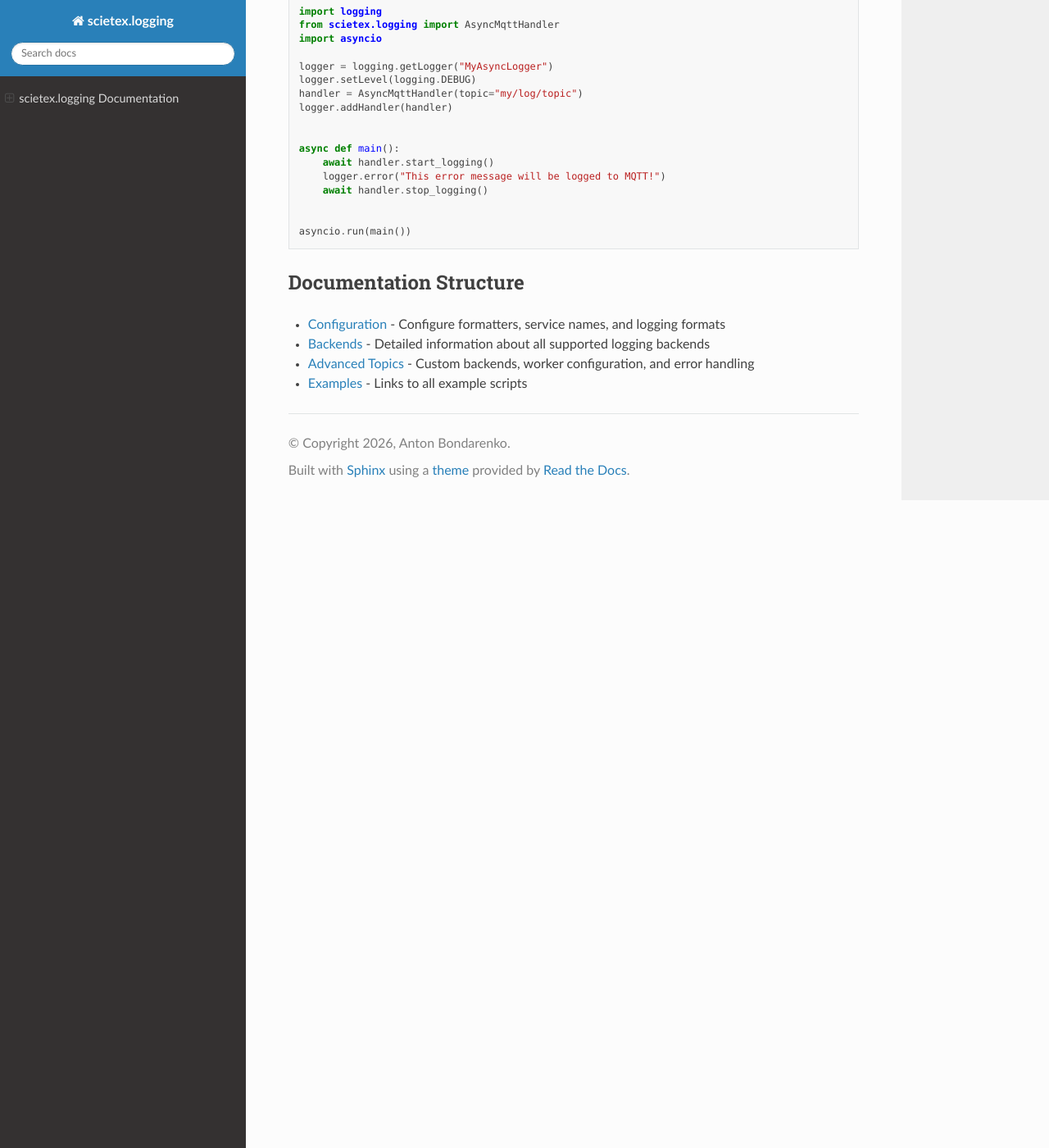
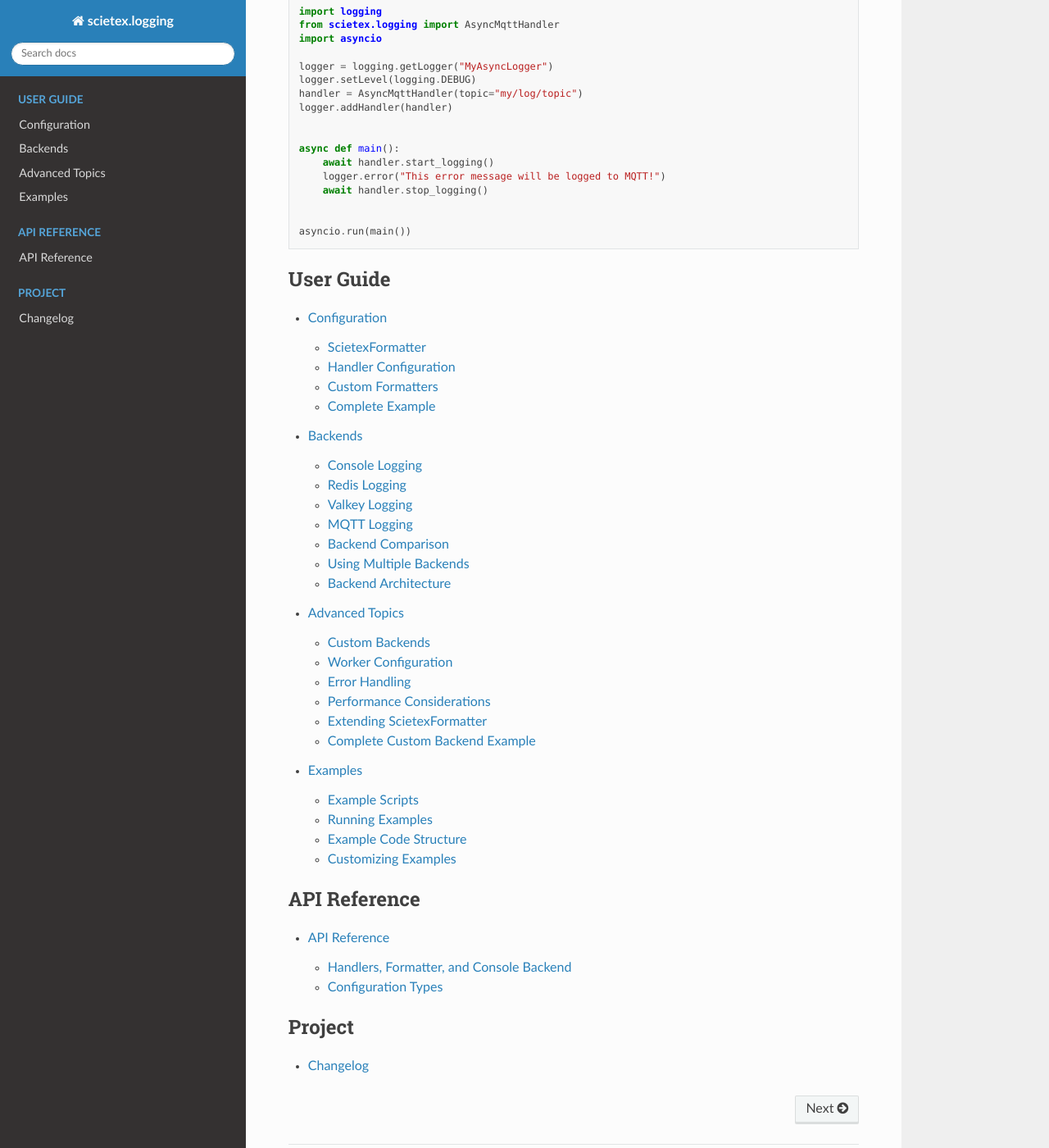
Before and after one commit to bond-anton/scietex.logging, a Sphinx documentation site: the page built from docs/index.md, in a window 1280 px wide and 1400 px high, scrolled down 2235 px. Shown: the whole window at 82% size. Built offline with Sphinx 7.4.7 and the Read the Docs theme 3.1.0, drawn with Linux system fonts in a browser that asks for light colours; the version number could not be read and is left out.

Commit message:
docs: wire Sphinx toctree over existing markdown guides

````diff
--- /dev/null
+++ b/docs/changelog.md
@@ -0,0 +1,2 @@
+```{include} ../CHANGELOG.md
+```
--- a/docs/conf.py
+++ b/docs/conf.py
@@ -56,7 +56,16 @@ intersphinx_mapping = {
 }
 
 templates_path = ["_templates"]
-exclude_patterns = ["_build", "Thumbs.db", ".DS_Store"]
+exclude_patterns = [
+    "_build",
+    "Thumbs.db",
+    ".DS_Store",
+    # Internal-only docs kept out of the user-facing build.
+    "architecture",
+    "reviews",
+    "superpowers",
+    "ROADMAP.md",
+]
 
 html_theme = "sphinx_rtd_theme"
 html_static_path = ["_static"]
--- a/docs/configuration.md
+++ b/docs/configuration.md
@@ -256,6 +256,7 @@ handler.setFormatter(formatter)
 For a runnable example of customizing `ScietexFormatter` and applying it with
 `setFormatter`, see `examples/custom_formatter.py`.
 
+(formatter-scope)=
 ### Formatter scope: console output only
 
 A formatter — whether injected via the `formatter=` constructor keyword or
--- a/docs/index.md
+++ b/docs/index.md
@@ -120,9 +120,26 @@ async def main():
 asyncio.run(main())
 ```
 
-## Documentation Structure
+```{toctree}
+:maxdepth: 2
+:caption: User Guide
 
-- [Configuration](./configuration.md) - Configure formatters, service names, and logging formats
-- [Backends](./backends.md) - Detailed information about all supported logging backends
-- [Advanced Topics](./advanced.md) - Custom backends, worker configuration, and error handling
-- [Examples](./examples.md) - Links to all example scripts
+configuration
+backends
+advanced
+examples
+```
+
+```{toctree}
+:maxdepth: 2
+:caption: API Reference
+
+api/index
+```
+
+```{toctree}
+:maxdepth: 1
+:caption: Project
+
+changelog
+```
````
Also changed, not shown: docs/advanced.md (+1 -1 lines), 2 other files.
